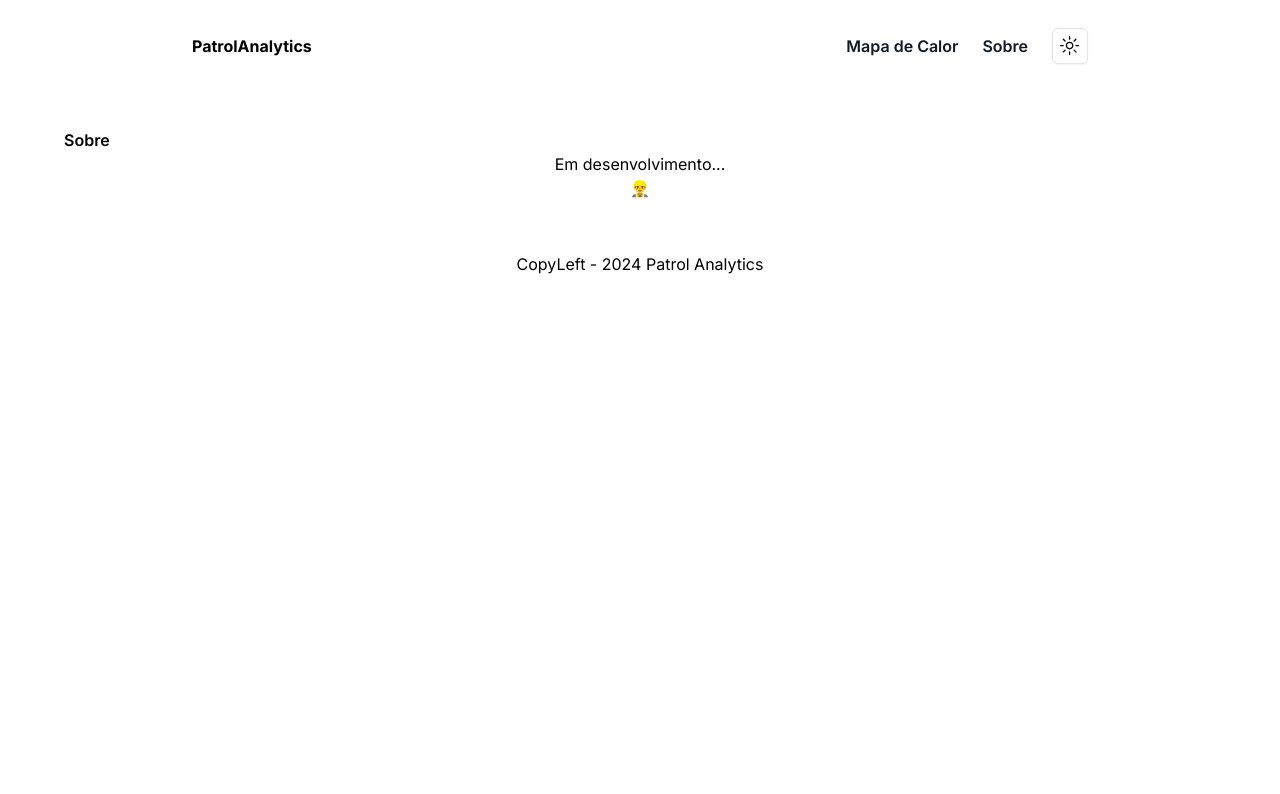
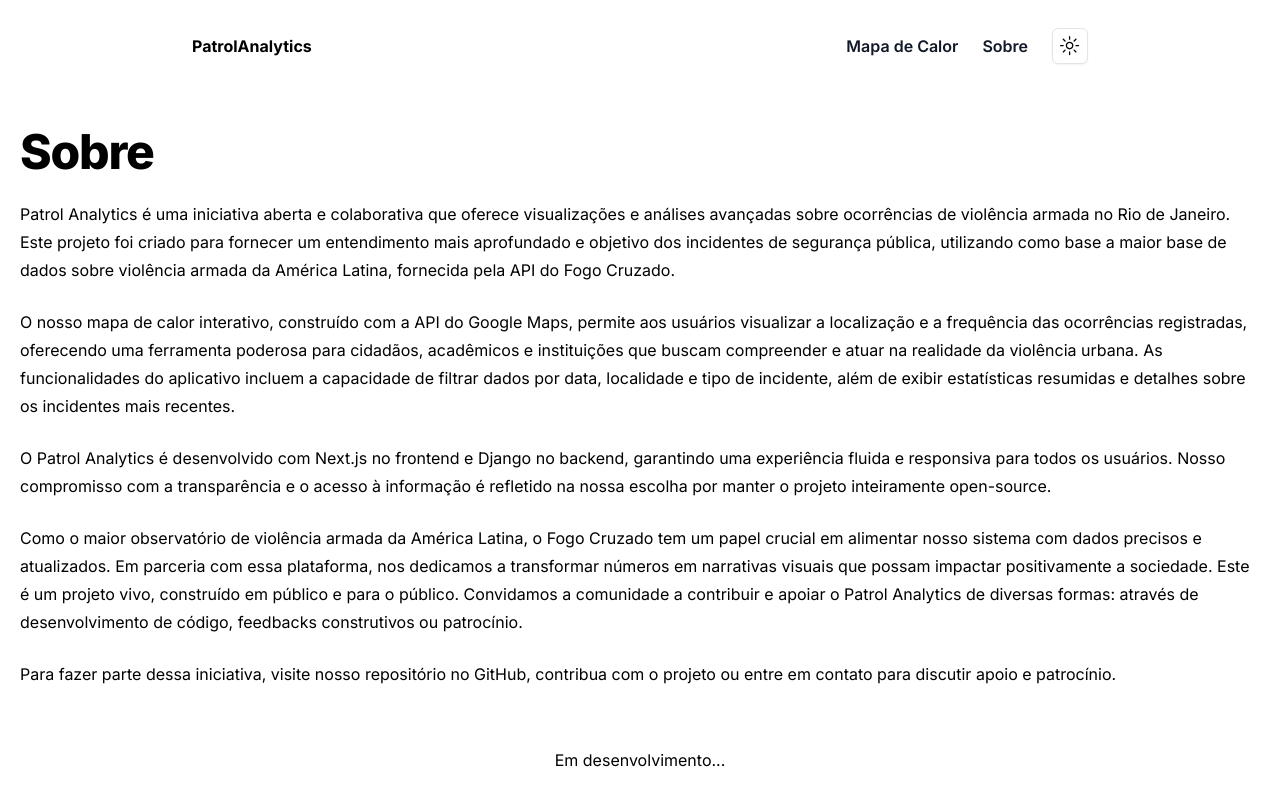
Before and after one commit to RosaErick/conflictzone-app, a Next.js app: page /sobre in a window 1280 px wide. Shown: the top 794 px of the page. Built offline with nearby package versions, Linux system fonts and the light colour scheme.

Commit message:
add completo em motivo e add about

```diff
--- a/app/sobre/page.tsx
+++ b/app/sobre/page.tsx
@@ -1,16 +1,64 @@
 export default async function About() {
   return (
     <div className="flex  flex-col items-center justify-between p-5 mt-10">
-      <h1 className="mb-32 grid text-center font-semibold lg:max-w-6xl lg:w-full lg:mb-0 lg:grid-cols-3 lg:text-left">
-        {" "}
-        Sobre{" "}
-      </h1>
+      <div>
+        <h1 className="scroll-m-20 text-4xl font-extrabold tracking-tight lg:text-5xl">
+          Sobre
+        </h1>
+        <p className="leading-7 [&:not(:first-child)]:mt-6">
+          Patrol Analytics é uma iniciativa aberta e colaborativa que oferece
+          visualizações e análises avançadas sobre ocorrências de violência
+          armada no Rio de Janeiro. Este projeto foi criado para fornecer um
+          entendimento mais aprofundado e objetivo dos incidentes de segurança pública,
+          utilizando como base a maior base de dados sobre violência armada da
+          América Latina, fornecida pela API do Fogo Cruzado.
+        </p>
+
+        <p className="leading-7 [&:not(:first-child)]:mt-6">
+          O nosso mapa de calor interativo, construído com a API do Google Maps,
+          permite aos usuários visualizar a localização e a frequência das
+          ocorrências registradas, oferecendo uma ferramenta poderosa para
+          cidadãos, acadêmicos e instituições que buscam compreender e atuar na
+          realidade da violência urbana. As funcionalidades do aplicativo
+          incluem a capacidade de filtrar dados por data, localidade e tipo de
+          incidente, além de exibir estatísticas resumidas e detalhes sobre os
+          incidentes mais recentes.
+        </p>
+
+        <p className="leading-7 [&:not(:first-child)]:mt-6">
+          O Patrol Analytics é desenvolvido com Next.js no frontend e Django no
+          backend, garantindo uma experiência fluida e responsiva para todos os
+          usuários. Nosso compromisso com a transparência e o acesso à
+          informação é refletido na nossa escolha por manter o projeto
+          inteiramente open-source.
+        </p>
+
+        <p className="leading-7 [&:not(:first-child)]:mt-6">
+          Como o maior observatório de violência armada da América Latina, o
+          Fogo Cruzado tem um papel crucial em alimentar nosso sistema com dados
+          precisos e atualizados. Em parceria com essa plataforma, nos dedicamos
+          a transformar números em narrativas visuais que possam impactar
+          positivamente a sociedade. Este é um projeto vivo, construído em
+          público e para o público. Convidamos a comunidade a contribuir e
+          apoiar o Patrol Analytics de diversas formas: através de
+          desenvolvimento de código, feedbacks construtivos ou patrocínio.
+        </p>
+
+        <p className="leading-7 [&:not(:first-child)]:mt-6">
+          Para fazer parte dessa iniciativa, visite nosso repositório no GitHub,
+          contribua com o projeto ou entre em contato para discutir apoio e
+          patrocínio.
+        </p>
+      </div>
+
+      <div
+        className="flex flex-col items-center justify-center p-5 mt-10 gap-5"
+      >
 
       <p>Em desenvolvimento... </p>
       <span>👷‍♂️</span>
-
-
-
+      <div className="animate-spin h-6 w-6 rounded-full border-t-2 border-gray-900" />
+      </div>
     </div>
   );
 }
--- a/components/filterform/FilterForm.tsx
+++ b/components/filterform/FilterForm.tsx
@@ -61,9 +61,10 @@ export function FilterForm() {
               <Label htmlFor="mainReason">Motivos</Label>
               <Select
                 onValueChange={(value) => updateFilter("mainReason", value)}
+
               >
                 <SelectTrigger id="mainReason">
-                  <SelectValue placeholder="Select" />
+                  <SelectValue placeholder="Selecione um motivo" />
                 </SelectTrigger>
                 <SelectContent position="popper">
                   <SelectItem value="Execução">Execução</SelectItem>
@@ -73,6 +74,7 @@ export function FilterForm() {
                     Operação policial
                   </SelectItem>
                   <SelectItem value="Homícidio">Homícidio</SelectItem>
+                  <SelectItem value="Completo">Completo</SelectItem>
                 </SelectContent>
               </Select>
 
@@ -81,7 +83,7 @@ export function FilterForm() {
                 onValueChange={(value) => updateFilter("typeOccurrence", value)}
               >
                 <SelectTrigger id="typeOccurrence">
-                  <SelectValue placeholder="Select" />
+                  <SelectValue placeholder="Selecione um tipo" />
                 </SelectTrigger>
                 <SelectContent position="popper">
                   <SelectItem value="withVictim">Com Vítimas</SelectItem>
```
